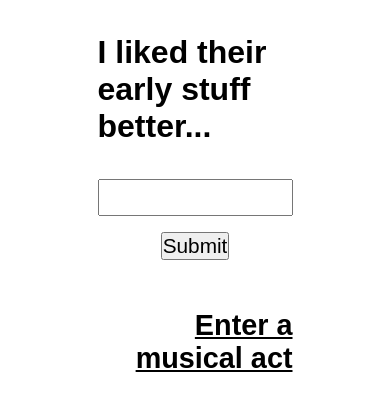
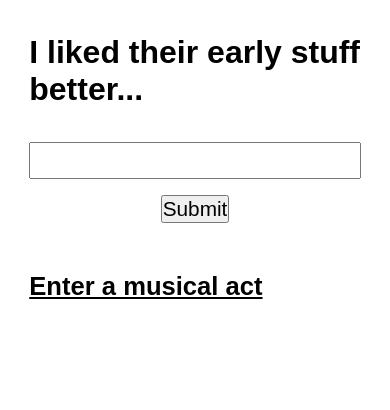
Before and after one commit to mpqmpqm/resume19, a React (Create React App) app in the folder early-stuff/: page / in a window 390 px wide. Shown: the top 410 px of the page. Built offline with nearby package versions, Linux system fonts and the light colour scheme.

Commit message:
Mobile ui improvements to accommodate keyboard-out nature of app

```diff
--- a/early-stuff/src/App.css
+++ b/early-stuff/src/App.css
@@ -43,3 +43,43 @@ input[type='submit'] {
 .info {
 	text-align: right;
 }
+
+
+
+@media (orientation: portrait) {
+
+	.app {
+		width: 85%;
+		margin: 0 auto;
+	}
+
+	.app img {
+		height: 15vh;
+		width: auto;
+		float: right;
+		margin-left: 4%;
+		margin-bottom: 2%;
+	}
+
+	.info {
+		/* display: flex;
+		flex-direction: row-reverse; */
+		text-align: left;
+	}
+
+	.app h2 {
+		margin-top: 0;
+		font-size: 1.6rem;
+	}
+
+	.app h3 {
+		font-size: 1.2rem;
+	}
+
+	.app .text {
+		flex-grow: 1;
+		padding-right: 3%;
+	}
+
+
+}
--- a/early-stuff/src/App.js
+++ b/early-stuff/src/App.js
@@ -1,6 +1,7 @@
 import React from 'react';
 import './App.css';
 import Albums from "./components/Albums"
+import Thumb from "./components/Thumb"
 
 //Discogs key: tYumlFYEMwUXeeIURptE
 //Discogs secret: wDhnGZAYPXjdhQDHWdduAXHQAbAjnCAE
@@ -19,10 +20,11 @@ class App extends React.Component {
 			data: {},
 			value: '',
 			foundAct: false,
-			artist: [],
+			artist: '',
 			titles: [],
 			years: [],
-			header: 'Enter a musical act'
+			header: 'Enter a musical act',
+			thumb: ''
 		}
 	}
 
@@ -46,7 +48,7 @@ class App extends React.Component {
 								if (this.state.data.results.length > 0) {
 
 								// console.log(this.state.data.results[0].id);
-								this.setState({header: this.state.data.results[0].title, foundAct: true})
+								this.setState({header: this.state.data.results[0].title, foundAct: true, thumb: this.state.data.results[0].thumb, artist: this.state.data.results[0].title})
 
 									fetch (`https://api.discogs.com/artists/${this.state.data.results[0].id}/releases?year,asc`)
 										.then (response => response.json())
@@ -113,9 +115,17 @@ class App extends React.Component {
 						style = {{display: this.state.foundData ? 'block' : 'none'}}
 					/> */}
 
-					<h2>{this.state.header}</h2>
+					<Thumb
+						src = {this.state.thumb}
+						alt = {this.state.artist}
+						foundAct = {this.state.foundAct}
+						loading = {this.state.loading}/>
 
-					<Albums titles={this.state.titles} years = {this.state.years} loading = {this.state.loading} foundAct = {this.state.foundAct}/>
+					<div className = 'text'>
+						<h2>{this.state.header}</h2>
+
+						<Albums titles={this.state.titles} years = {this.state.years} loading = {this.state.loading} foundAct = {this.state.foundAct}/>
+					</div>
 
 				</div>
 			</div>
--- /dev/null
+++ b/early-stuff/src/components/Thumb.js
@@ -0,0 +1,23 @@
+import React from 'react'
+
+function Thumb (props) {
+
+    if (!props.foundAct) {
+        return null
+    }
+
+    else if (props.loading) {
+        return null
+    }
+
+    else if (props.src.length > 0) {
+        return (
+            <img src = {props.src} alt = {props.alt}/>
+        )
+    }
+
+    return null
+
+}
+
+export default Thumb
```
